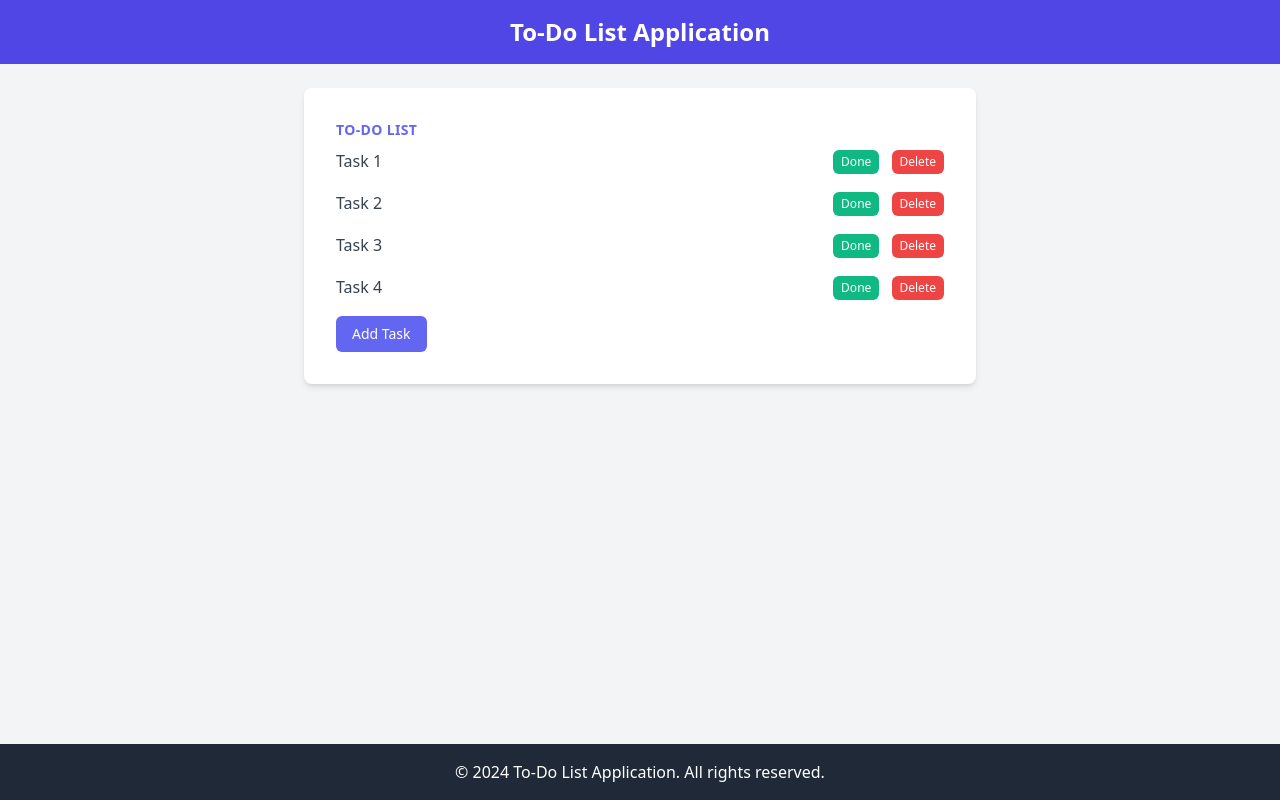
After one commit to osmnr/django-practice, a Django app: template templates/todoList2/todoList.html in a window 1280 px wide. The commit adds this page. Run offline with Django 5.2, Linux system fonts and the light colour scheme; the template is opened without the code that fills it, so the values that code supplies are empty.

Commit message:
todoList app updated

```diff
--- /dev/null
+++ b/templates/todoList/components/footer.html
@@ -0,0 +1,6 @@
+ <!-- Footer -->
+ <footer class="bg-gray-800 text-white py-4">
+    <div class="container mx-auto text-center">
+        <p>&copy; 2024 To-Do List Application. All rights reserved.</p>
+    </div>
+</footer>
--- /dev/null
+++ b/templates/todoList/components/header.html
@@ -0,0 +1,6 @@
+    <!-- Header -->
+    <header class="bg-indigo-600 text-white py-4">
+        <div class="container mx-auto text-center">
+            <h1 class="text-2xl font-bold">To-Do List Application</h1>
+        </div>
+    </header>
--- /dev/null
+++ b/templates/todoList2/todoList.html
@@ -0,0 +1,70 @@
+<!DOCTYPE html>
+<html lang="en">
+<head>
+    <meta charset="UTF-8">
+    <meta name="viewport" content="width=device-width, initial-scale=1.0">
+    <title>To-Do Index</title>
+    <link href="https://cdn.jsdelivr.net/npm/tailwindcss@2.2.19/dist/tailwind.min.css" rel="stylesheet">
+</head>
+<body class="bg-gray-100 flex flex-col min-h-screen">
+    <!-- Header -->
+    <header class="bg-indigo-600 text-white py-4">
+        <div class="container mx-auto text-center">
+            <h1 class="text-2xl font-bold">To-Do List Application</h1>
+        </div>
+    </header>
+
+    <!-- Main Content -->
+    <main class="flex-grow p-6">
+        <div class="max-w-md mx-auto bg-white rounded-lg shadow-md overflow-hidden md:max-w-2xl">
+            <div class="md:flex">
+                <div class="p-8 w-full">
+                    <div class="uppercase tracking-wide text-sm text-indigo-500 font-semibold">To-Do List</div>
+                    <div class="mt-2">
+                        <ul class="space-y-4">
+                            <li class="flex items-center justify-between">
+                                <span class="text-gray-700">Task 1</span>
+                                <div>
+                                    <button class="px-2 py-1 bg-green-500 text-white text-xs font-medium rounded-md hover:bg-green-700">Done</button>
+                                    <button class="px-2 py-1 bg-red-500 text-white text-xs font-medium rounded-md hover:bg-red-700 ml-2">Delete</button>
+                                </div>
+                            </li>
+                            <li class="flex items-center justify-between">
+                                <span class="text-gray-700">Task 2</span>
+                                <div>
+                                    <button class="px-2 py-1 bg-green-500 text-white text-xs font-medium rounded-md hover:bg-green-700">Done</button>
+                                    <button class="px-2 py-1 bg-red-500 text-white text-xs font-medium rounded-md hover:bg-red-700 ml-2">Delete</button>
+                                </div>
+                            </li>
+                            <li class="flex items-center justify-between">
+                                <span class="text-gray-700">Task 3</span>
+                                <div>
+                                    <button class="px-2 py-1 bg-green-500 text-white text-xs font-medium rounded-md hover:bg-green-700">Done</button>
+                                    <button class="px-2 py-1 bg-red-500 text-white text-xs font-medium rounded-md hover:bg-red-700 ml-2">Delete</button>
+                                </div>
+                            </li>
+                            <li class="flex items-center justify-between">
+                                <span class="text-gray-700">Task 4</span>
+                                <div>
+                                    <button class="px-2 py-1 bg-green-500 text-white text-xs font-medium rounded-md hover:bg-green-700">Done</button>
+                                    <button class="px-2 py-1 bg-red-500 text-white text-xs font-medium rounded-md hover:bg-red-700 ml-2">Delete</button>
+                                </div>
+                            </li>
+                        </ul>
+                    </div>
+                    <div class="mt-4">
+                        <button class="px-4 py-2 bg-indigo-500 text-white text-sm font-medium rounded-md hover:bg-indigo-700">Add Task</button>
+                    </div>
+                </div>
+            </div>
+        </div>
+    </main>
+
+    <!-- Footer -->
+    <footer class="bg-gray-800 text-white py-4">
+        <div class="container mx-auto text-center">
+            <p>&copy; 2024 To-Do List Application. All rights reserved.</p>
+        </div>
+    </footer>
+</body>
+</html>
--- a/todoList/models.py
+++ b/todoList/models.py
@@ -5,7 +5,7 @@ from django.db import models
 class Todolist(models.Model):
     taskName = models.CharField(max_length=100)
     isDone = models.BooleanField(default=False)
-    updatedDate = models.DateField(auto_now=True)
+    updatedDate = models.DateTimeField(auto_now=True)
     isDeleted = models.BooleanField(default=False)
 
     def __str__(self):
```
Also changed, not shown: templates/todoList/base.html (+17 -0 lines), templates/todoList/todoList.html (+17 -45 lines), todoList/views.py (+28 -1 lines), db.sqlite3, templates/todoList2/base.html (added), todoList/migrations/0002_alter_todolist_updateddate.py (added).
